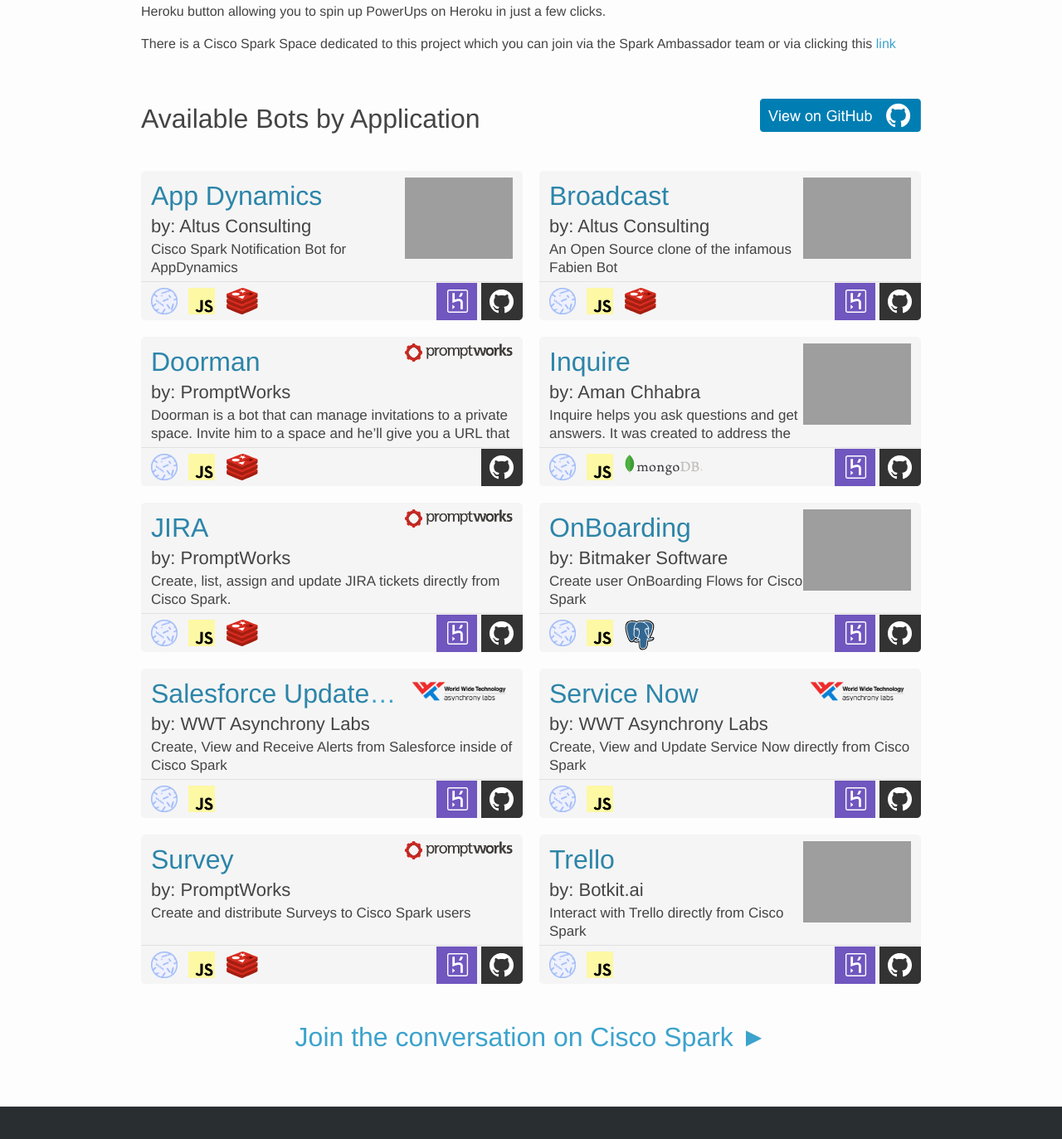
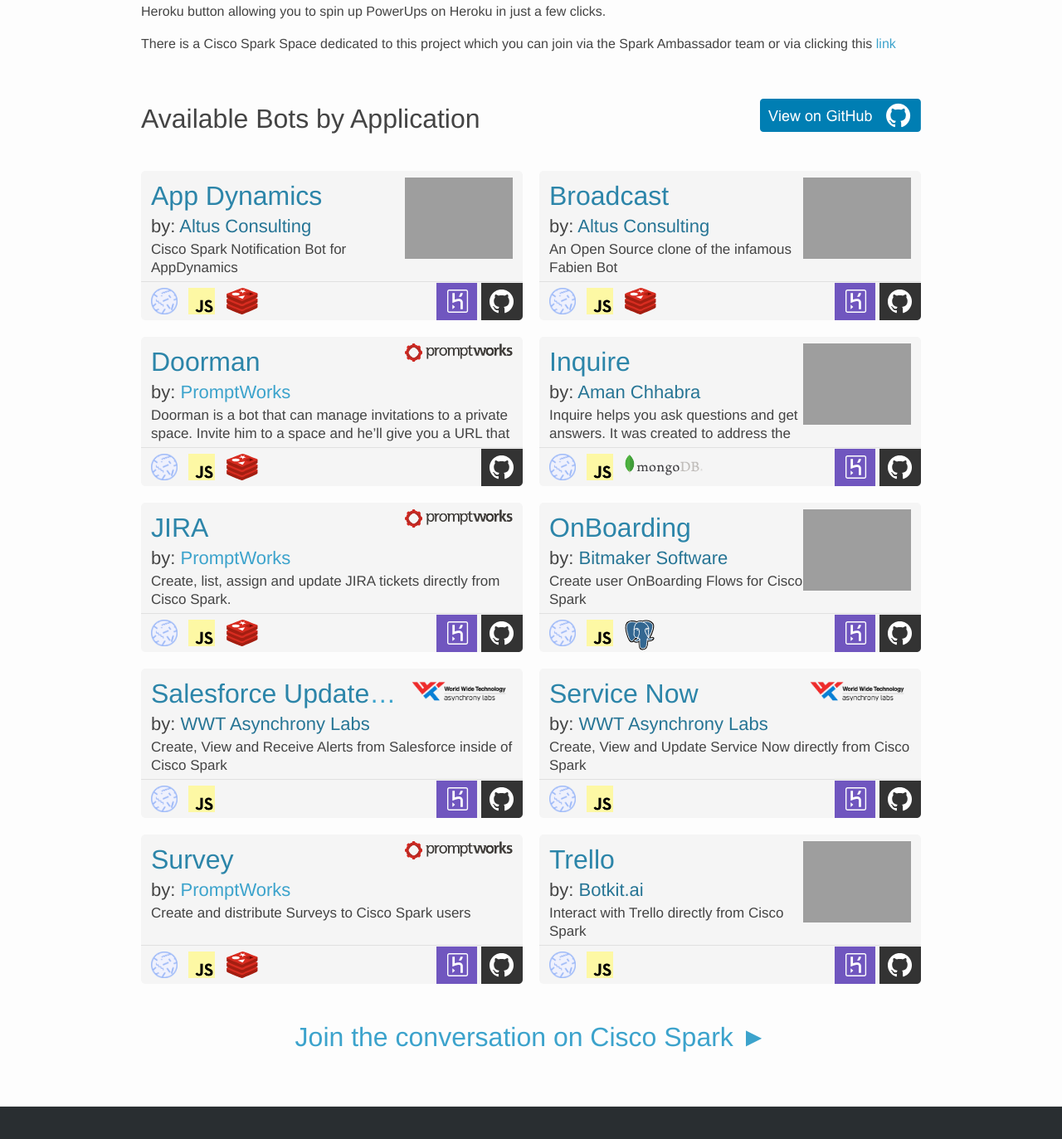
Before and after one commit to CiscoWebexTeamsAmbassadors/StarterKits, a Jekyll site: the page built from index.md, in a window 1280 px wide and 1400 px high, scrolled down 1047 px. Shown: the top 1373 px of the window at 83% size. Built offline with Jekyll 4.4.1, drawn with Linux system fonts in a browser that asks for light colours; nearby versions of some CDN libraries; comment, search, counter and statistics services are not loaded.

Commit message:
bot-cards: Add support for author urls

```diff
--- a/_includes/bot-item.html
+++ b/_includes/bot-item.html
@@ -13,7 +13,9 @@
       </a>
 
     </span>
-    <span class="card-item__author">by: {{ bot.author }}</span>
+    <span class="card-item__author">by:
+      <a href="{{ author.url }}" target="_blank" alt="{{ author.url }}">{{ bot.author }}</a>
+    </span>
     <span class="card-item__description">{{ bot.content }}</span>
   </div>
 
```
